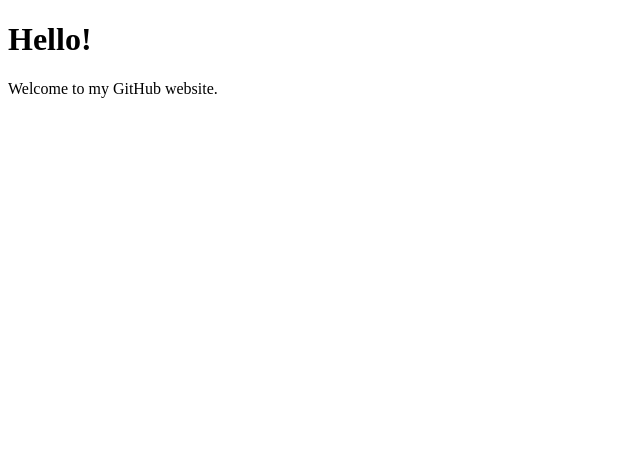
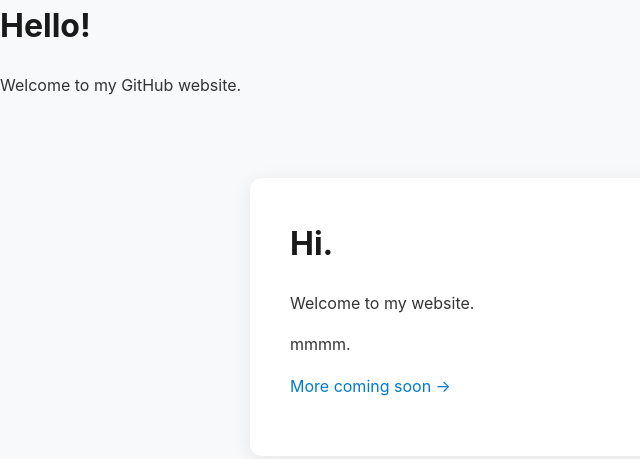
Before and after one commit to monikamakurath/monikamakurath.github.io, a plain HTML site: page index.html in a window 1280 px wide. Shown: the whole page, without its empty margins (0-640 px from the left). Drawn offline with Linux system fonts and the light colour scheme.

Commit message:
Update index.html

```diff
--- a/index.html
+++ b/index.html
@@ -9,3 +9,25 @@
   <p>Welcome to my GitHub website.</p>
 </body>
 </html>
+
+
+<!DOCTYPE html>
+<html>
+<head>
+  <meta charset="UTF-8">
+  <title>Monika Makurath</title>
+  <link rel="stylesheet" href="style.css"> <!-- Link the CSS -->
+</head>
+<body>
+
+  <div class="container">
+    <h1>Hi.</h1>
+    <p>Welcome to my website.</p>
+
+    <p>mmmm.</p>
+
+    <p><a href="#">More coming soon →</a></p>
+  </div>
+
+</body>
+</html>
```
